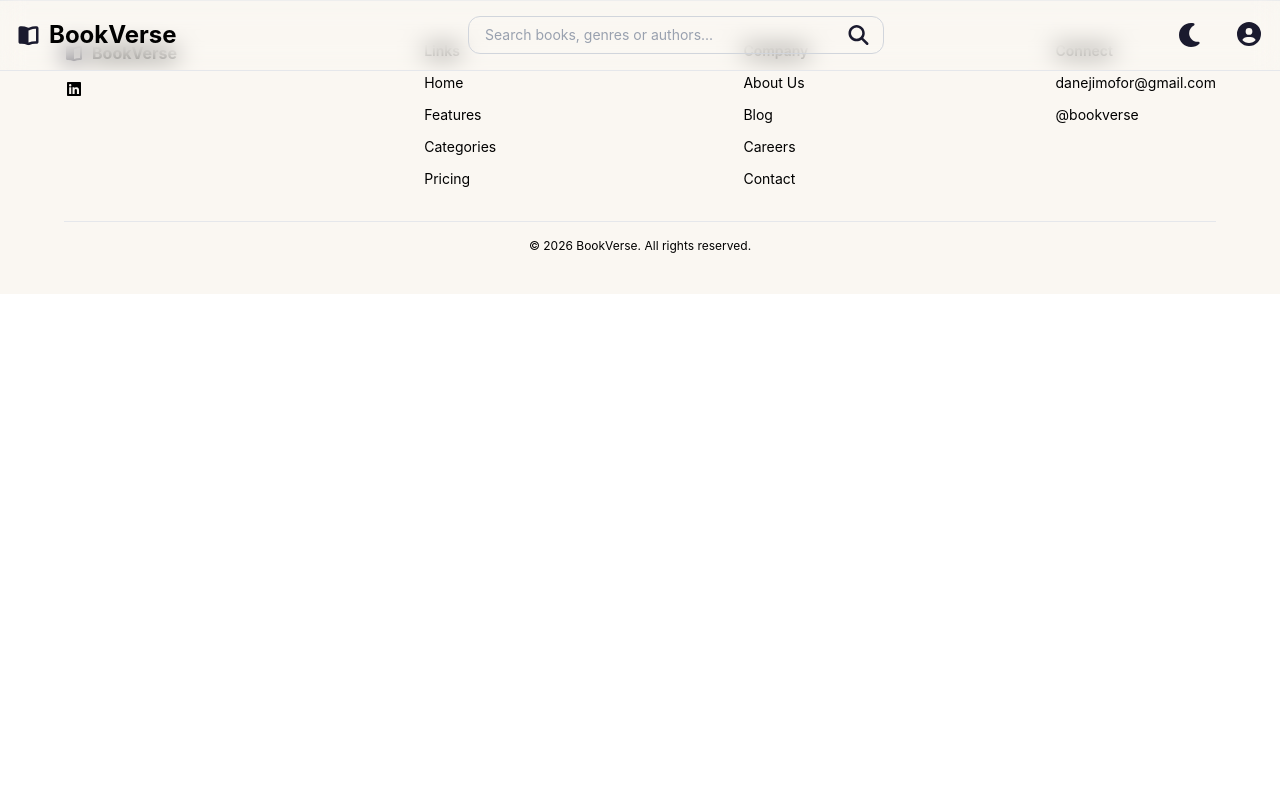
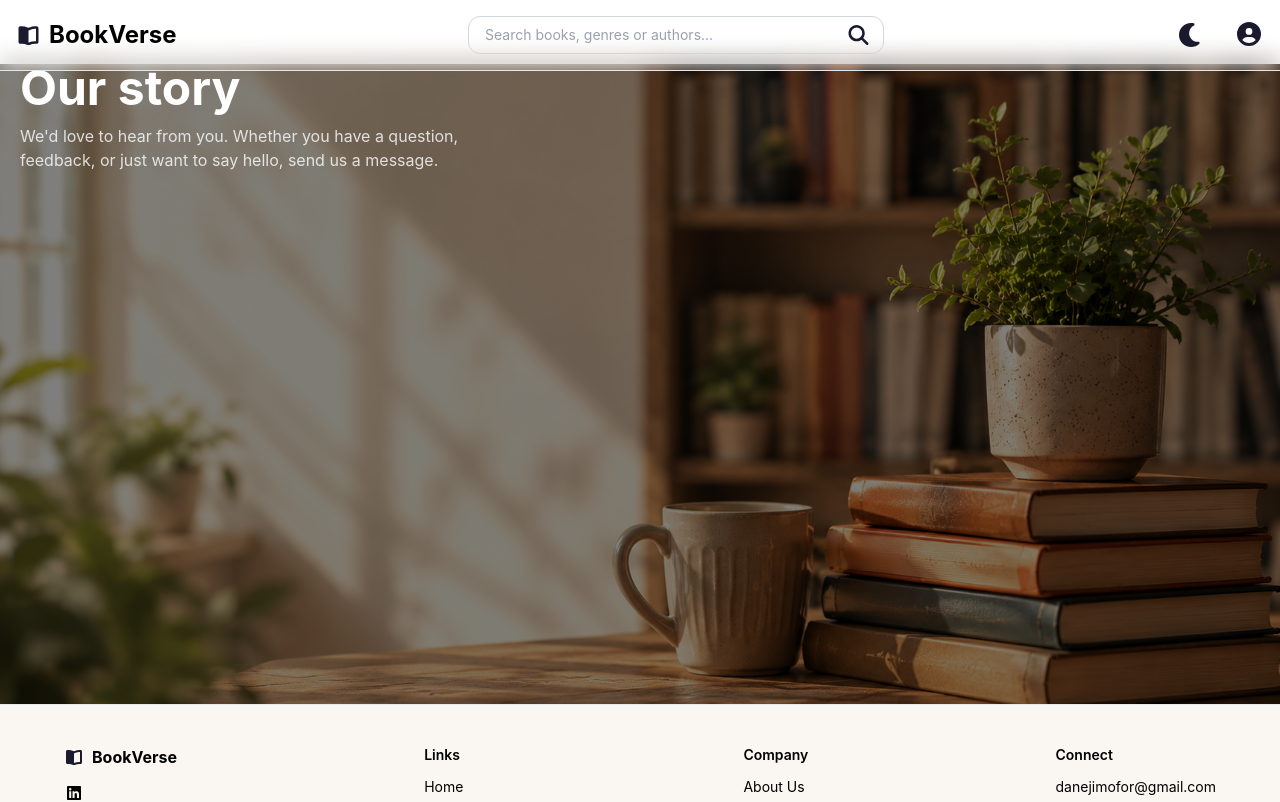
Before and after one commit to DanielApple05/Book-verse, a React (Vite) app in the folder book-verse-frontend/: page /about in a window 1280 px wide. Shown: the top 802 px of the page. Built offline with nearby package versions, Linux system fonts and the light colour scheme; no server answers.

Commit message:
feat: implement About page layout with background image and content

```diff
--- a/book-verse-frontend/src/assets/pages/about.jsx
+++ b/book-verse-frontend/src/assets/pages/about.jsx
@@ -8,9 +8,13 @@ const About = () => {
   return (
     <>
       <Header />
-       <div>
-
-       </div>
+      <div style={{ backgroundImage: 'url(/images/about-us-hero.png)' }} className='bg-cover bg-center h-72 lg:h-[80vh] relative bg-no-repeat mt-16'>
+        <div className='absolute inset-0 bg-black/50' />
+        <div className='absolute inset-0 flex flex-col px-5 w-[40%]'>
+          <h1 className='text-white text-3xl xl:text-5xl font-bold'>Our story</h1>
+          <p className='text-white/80 mt-3 max-w-2xl'>We'd love to hear from you. Whether you have a question, feedback, or just want to say hello, send us a message.</p>
+        </div>
+      </div>
       <Footer />
       <MobileNavBar />
     </>
```
Also changed, not shown: book-verse-frontend/public/images/about-us-hero.png (added).
